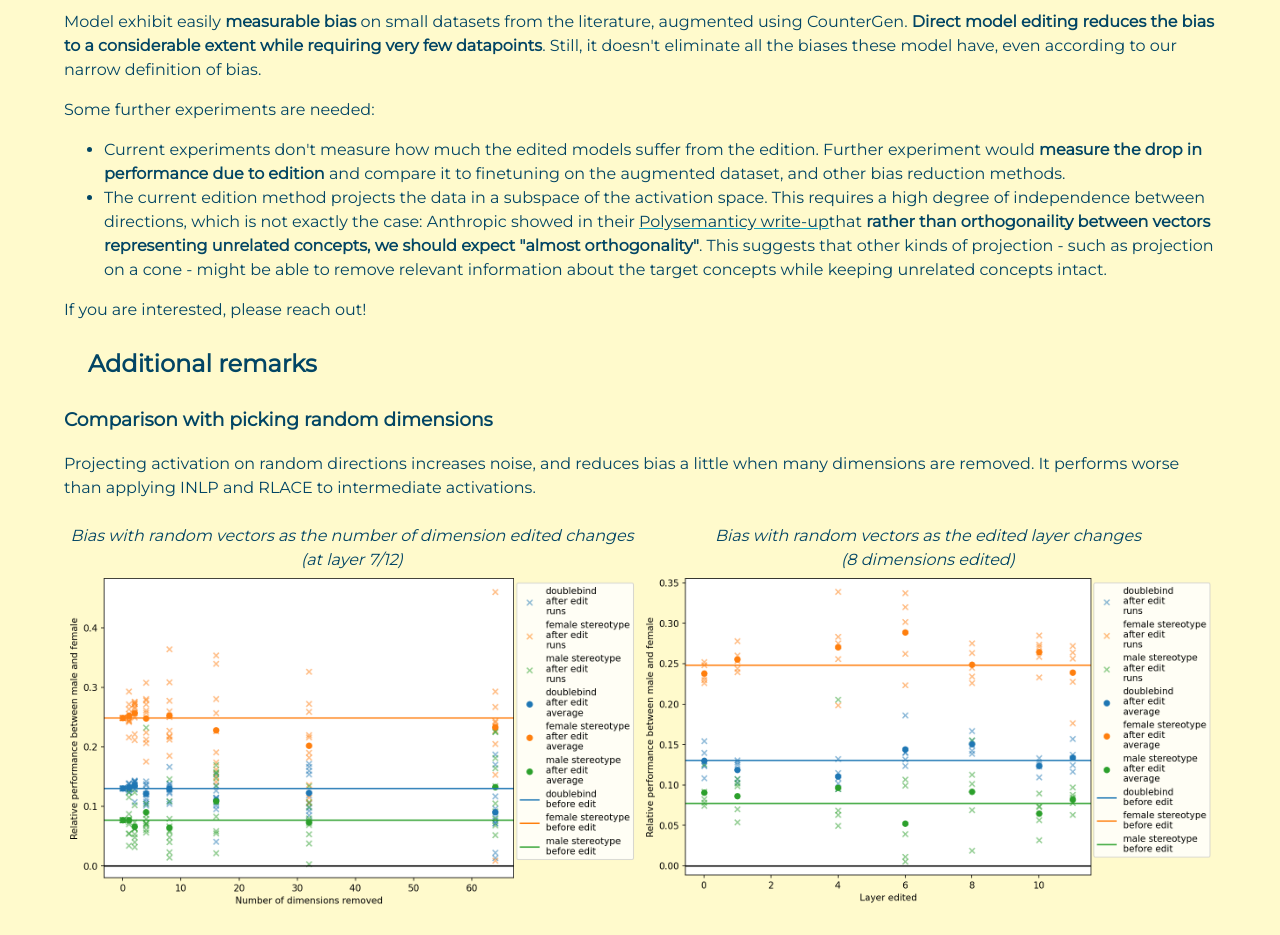
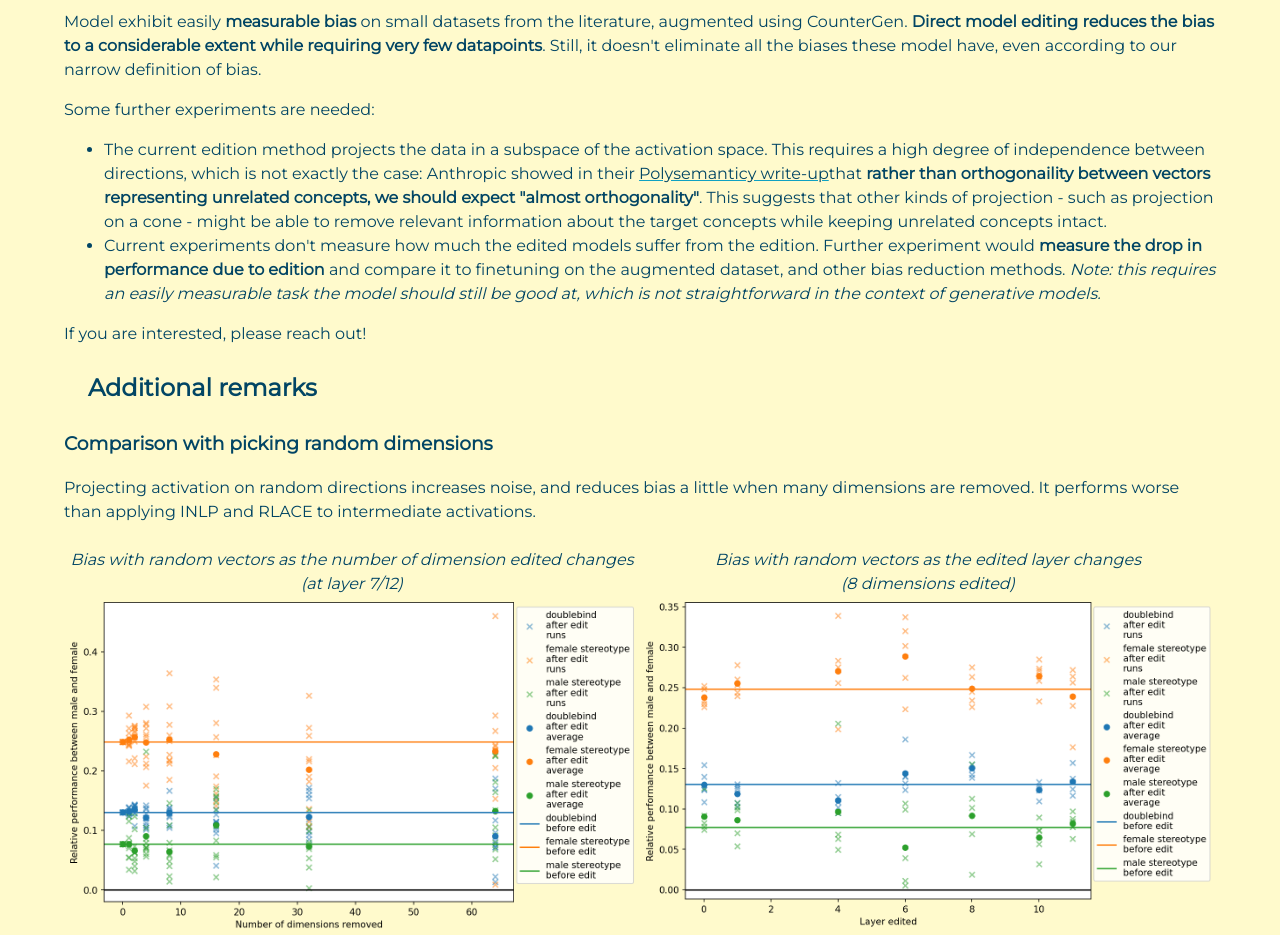
Before and after one commit to safer-ai/SaferAI-Website, a React (Create React App) app in the folder frontend/: page /countergenresults in a window 1280 px wide. Shown: the part 2620-3555 px from the top of the page. Built offline with nearby package versions, Linux system fonts and the light colour scheme; no server answers.

Commit message:
Add caveats to the performance measurement sentence

```diff
--- a/frontend/src/CountergenResults.tsx
+++ b/frontend/src/CountergenResults.tsx
@@ -262,13 +262,6 @@ const CountergenResults = () => {
       <p>Some further experiments are needed:</p>
       <ul>
         <li>
-          Current experiments don't measure how much the edited models suffer
-          from the edition. Further experiment would{" "}
-          <b>measure the drop in performance due to edition</b> and compare it
-          to finetuning on the augmented dataset, and other bias reduction
-          methods.
-        </li>
-        <li>
           The current edition method projects the data in a subspace of the
           activation space. This requires a high degree of independence between
           directions, which is not exactly the case: Anthropic showed in their{" "}
@@ -287,6 +280,18 @@ const CountergenResults = () => {
           . This suggests that other kinds of projection - such as projection on
           a cone - might be able to remove relevant information about the target
           concepts while keeping unrelated concepts intact.
+        </li>
+        <li>
+          Current experiments don't measure how much the edited models suffer
+          from the edition. Further experiment would{" "}
+          <b>measure the drop in performance due to edition</b> and compare it
+          to finetuning on the augmented dataset, and other bias reduction
+          methods.{" "}
+          <i>
+            Note: this requires an easily measurable task the model should still
+            be good at, which is not straightforward in the context of
+            generative models.
+          </i>
         </li>
       </ul>
       <p>If you are interested, please reach out!</p>
```
